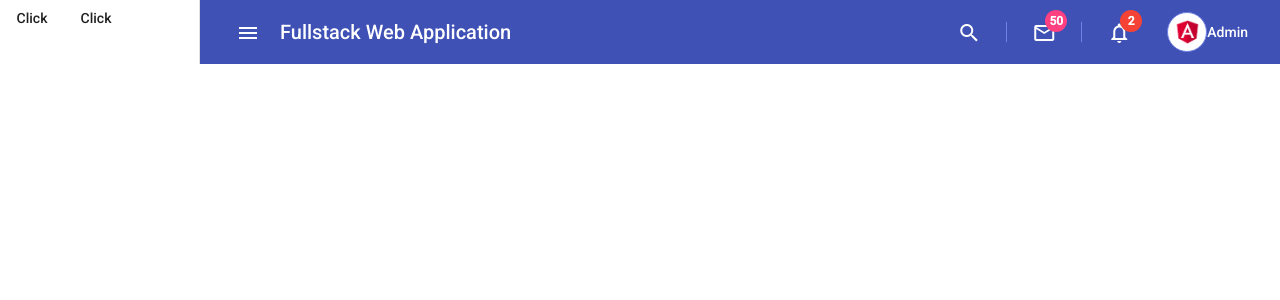
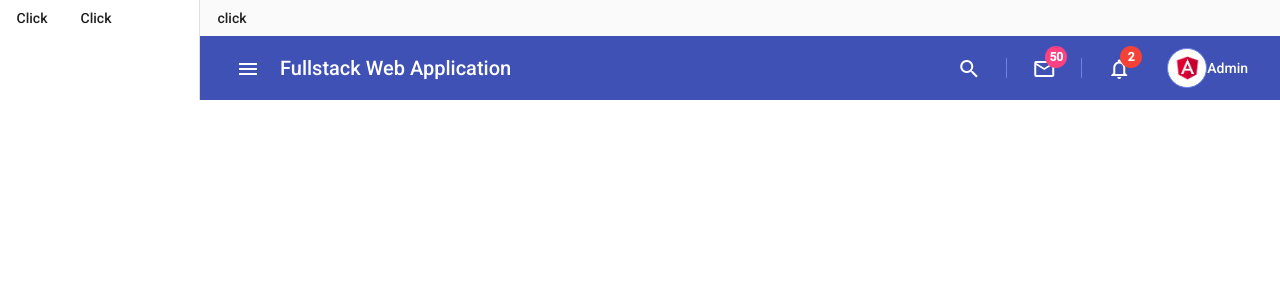
Before and after one commit to iiimomoniii/Intro-fullstack-frontend, an Angular app: page / in a window 1280 px wide. Shown: the top 300 px of the page. Built offline with nearby package versions, Linux system fonts and the light colour scheme.

Commit message:
add button for toggle

```diff
--- a/src/app/app.component.html
+++ b/src/app/app.component.html
@@ -1,9 +1,10 @@
 <mat-sidenav-container class="example-container">
-  <mat-sidenav mode="side" opened="true">
+  <mat-sidenav #sidenav mode="side" opened="true">
       <button mat-button>Click</button>
       <button mat-button>Click</button>
   </mat-sidenav>
   <mat-sidenav-content>
+    <button mat-button (click)="sidenav.toggle()">click</button>
     <app-header></app-header>
   </mat-sidenav-content>
 </mat-sidenav-container>
```
